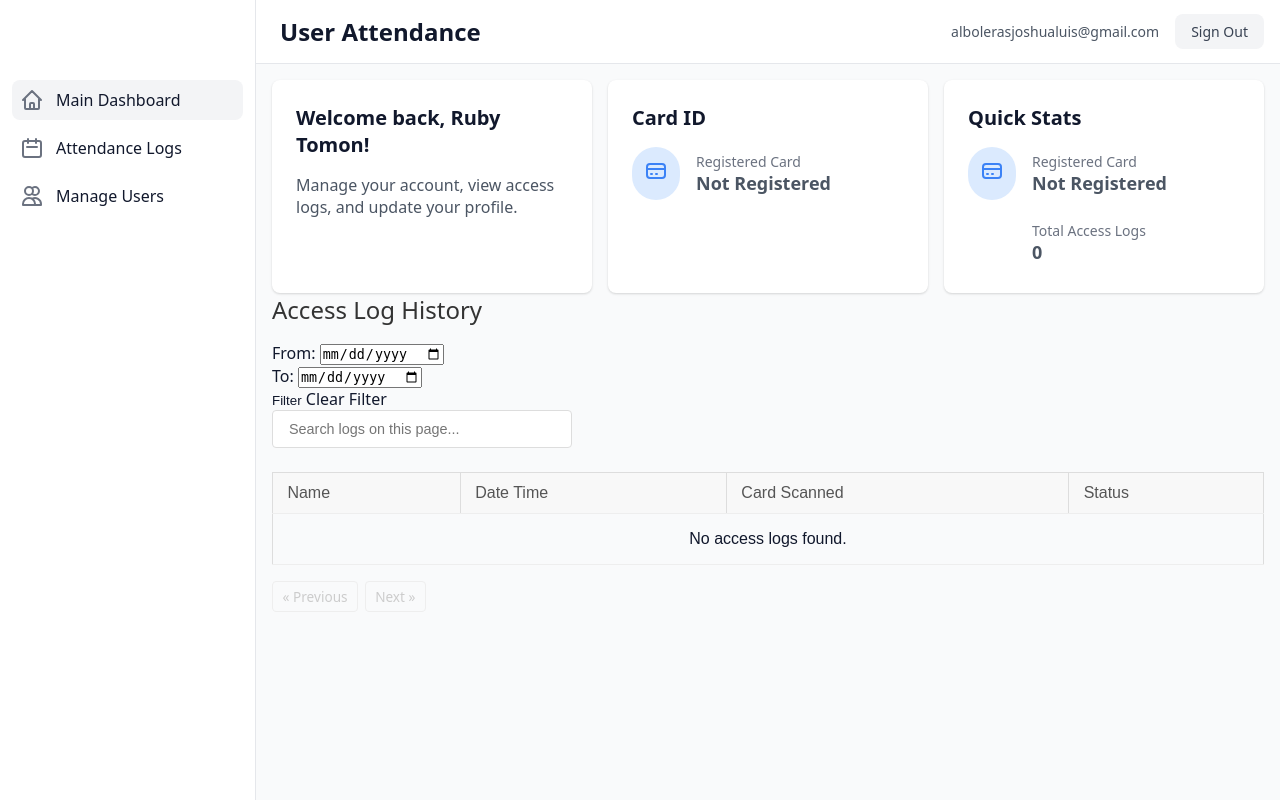
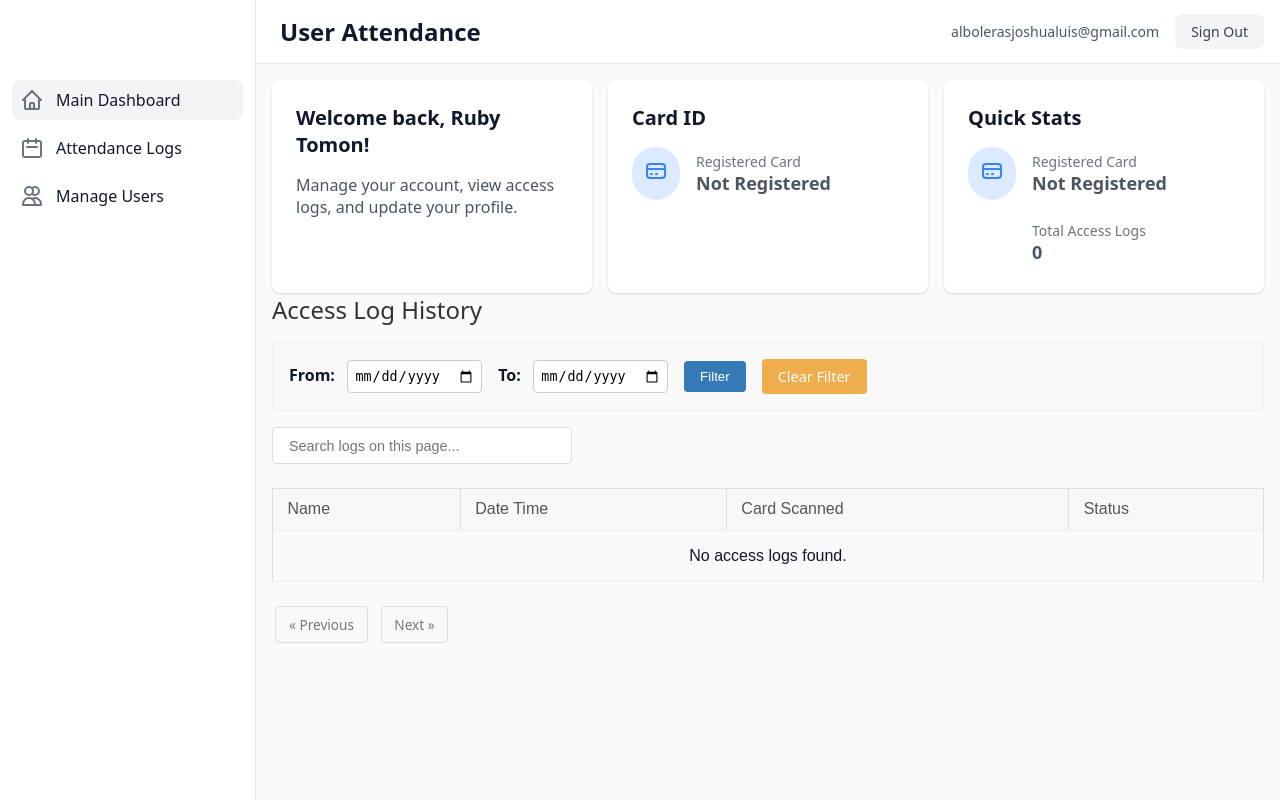
Before and after one commit to CisaAssociates/project1_jess-salva, a PHP site: page /client/admin-view-user.php?id=105 in a window 1280 px wide. Run offline with PHP 8.4, Linux system fonts and the light colour scheme; a user stored in the database is signed in; data comes from the database, SQL or seed files in the repository; data that the repository does not hold is empty.

Commit message:
added style to filert input

```diff
--- a/admin-view-user.php
+++ b/admin-view-user.php
@@ -93,6 +93,121 @@ $result_logs = mysqli_stmt_get_result($stmt_logs);
     <title>Dashboard - Access Logs</title>
     <link rel="stylesheet" href="./styles/style.css">
     <link rel="stylesheet" href="./styles/user-dashboard.css">
+    <style>
+        /* Add styles for pagination if they don't exist in admin-dashboard.css */
+        .pagination {
+            margin-top: 1.5rem;
+            text-align: center;
+        }
+        .pagination a,
+        .pagination span {
+            display: inline-block;
+            padding: 0.5rem 0.8rem;
+            margin: 0 0.2rem;
+            border: 1px solid #ddd;
+            color: #337ab7;
+            text-decoration: none;
+            border-radius: 4px;
+            background-color: #fff;
+        }
+        .pagination a:hover {
+            background-color: #eee;
+        }
+        .pagination .current-page {
+            font-weight: bold;
+            color: #fff;
+            background-color: #337ab7;
+            border-color: #337ab7;
+            cursor: default;
+        }
+        .pagination .disabled {
+            color: #777;
+            cursor: default;
+            background-color: #f9f9f9;
+            border-color: #ddd;
+        }
+        /* Style for status spans */
+        .status {
+            padding: 0.2em 0.6em;
+            border-radius: 0.25em;
+            font-size: 0.85em;
+            font-weight: bold;
+            color: #fff;
+            white-space: nowrap;
+        }
+        .status-granted {
+            background-color: #5cb85c; /* Green */
+        }
+        .status-denied {
+            background-color: #d9534f; /* Red */
+        }
+        .status-unknown {
+            background-color: #777; /* Gray */
+        }
+        .action-links a {
+            margin-right: 0.5rem;
+            color: #337ab7;
+            text-decoration: none;
+        }
+        .action-links a:hover {
+            text-decoration: underline;
+        }
+        .action-links .delete-link {
+            color: #d9534f; /* Red */
+        }
+        .action-links .delete-link:hover {
+            color: #c9302c;
+        }
+        /* Styles for Filter Form */
+        .filter-form {
+            margin-bottom: 1rem;
+            padding: 1rem;
+            background-color: #f9f9f9;
+            border: 1px solid #eee;
+            border-radius: 5px;
+            display: flex;
+            align-items: center;
+            gap: 1rem;
+            flex-wrap: wrap; /* Allow wrapping on smaller screens */
+        }
+        .filter-form label {
+            font-weight: bold;
+            margin-right: 0.5rem;
+        }
+        .filter-form input[type="date"] {
+            padding: 0.4rem;
+            border: 1px solid #ccc;
+            border-radius: 4px;
+        }
+        .filter-form button {
+            padding: 0.5rem 1rem;
+            background-color: #337ab7;
+            color: white;
+            border: none;
+            border-radius: 4px;
+            cursor: pointer;
+            transition: background-color 0.2s;
+        }
+        .filter-form button:hover {
+            background-color: #286090;
+        }
+         .filter-form .clear-filter-link {
+             padding: 0.5rem 1rem;
+             background-color: #f0ad4e;
+             color: white;
+             border: none;
+             border-radius: 4px;
+             cursor: pointer;
+             text-decoration: none;
+             font-size: 0.9em;
+             display: inline-block;
+             text-align: center;
+             line-height: normal;
+        }
+        .filter-form .clear-filter-link:hover {
+             background-color: #ec971f;
+        }
+    </style>
 </head>
 
 <body>
```
